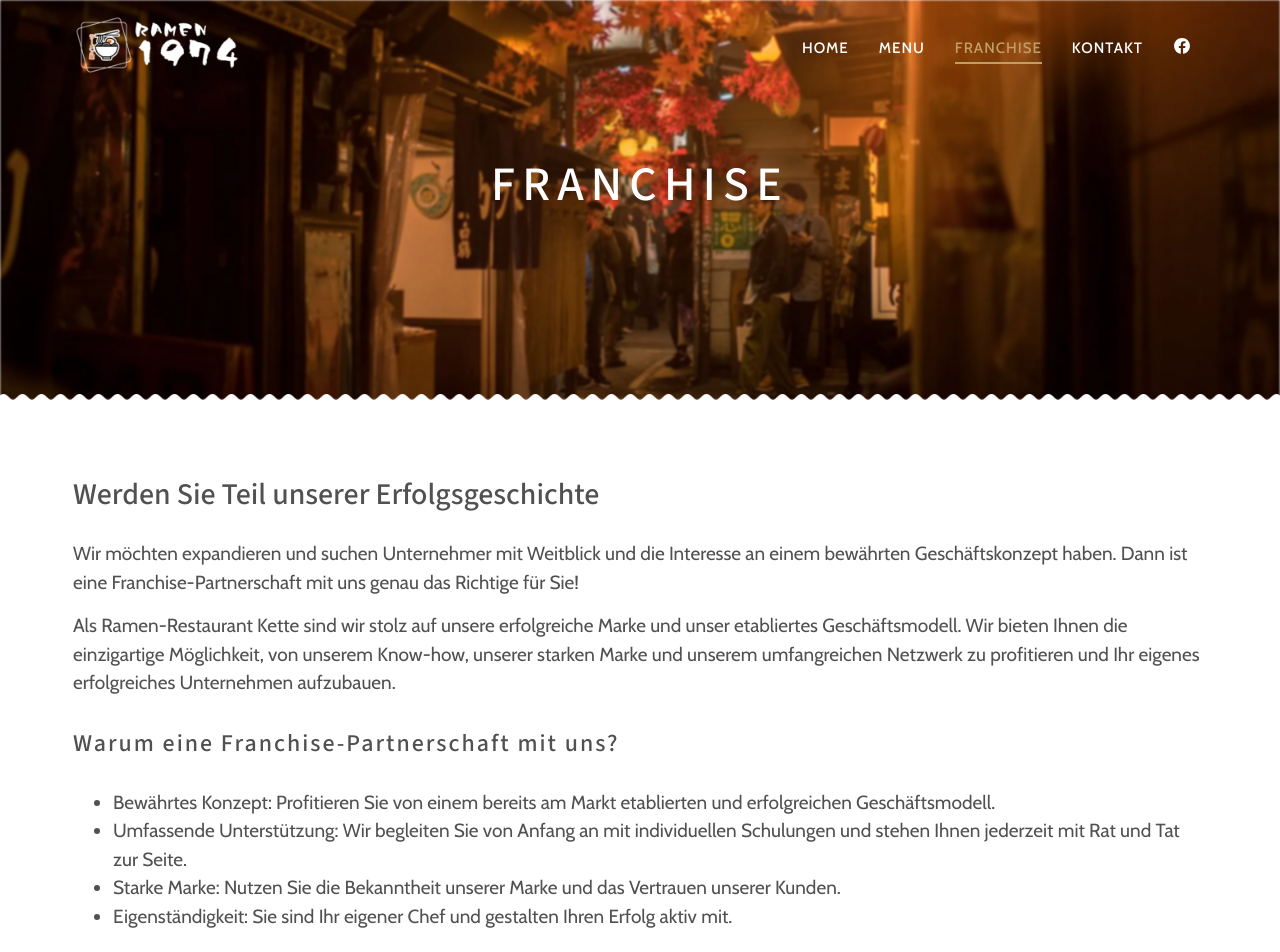
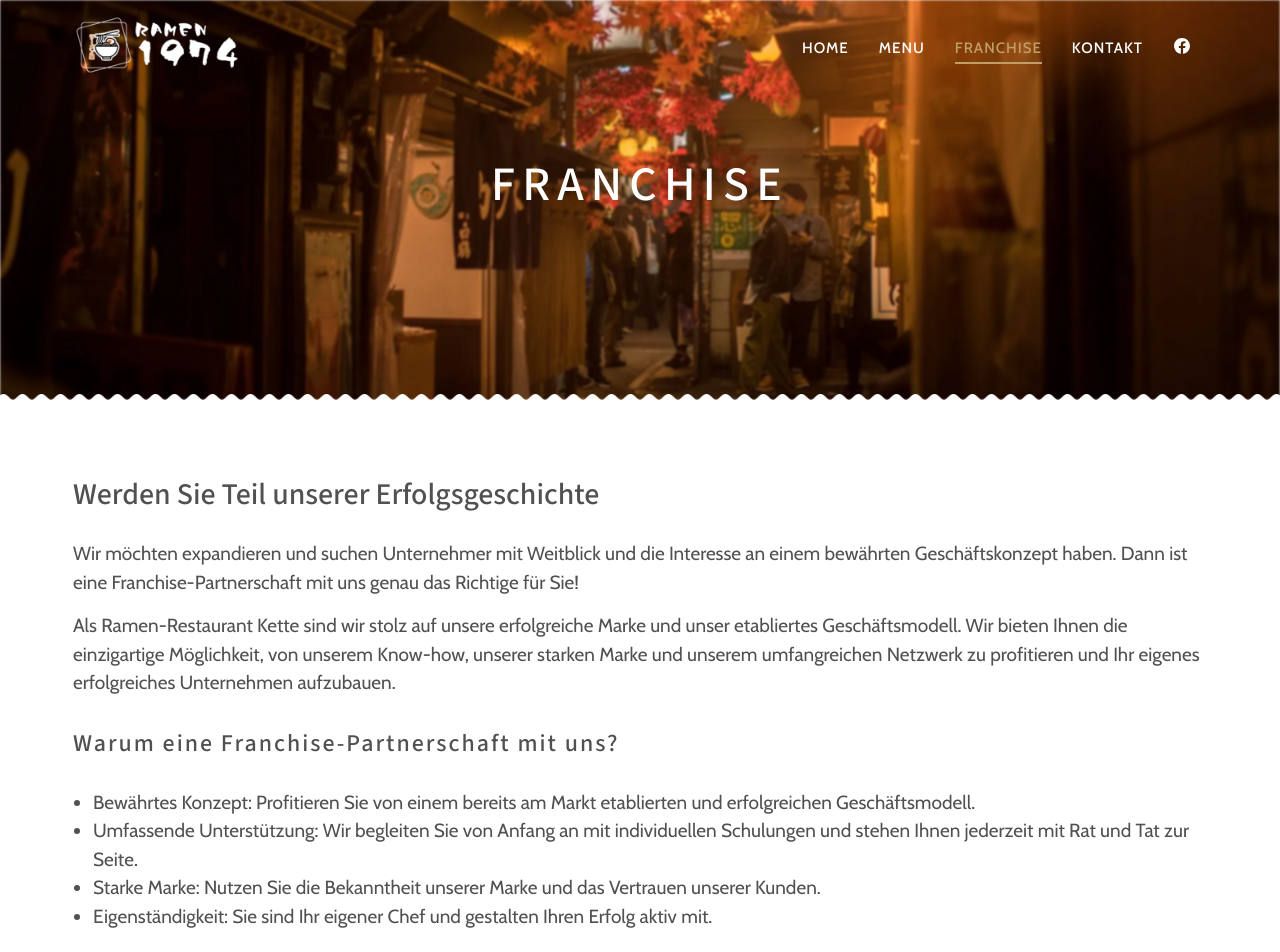
Before and after one commit to DepTrai95/vue-ramen1974, a Vue app: page /franchise in a window 1280 px wide. Shown: the top 952 px of the page. Built offline with nearby package versions, Linux system fonts and the light colour scheme.

Commit message:
[TASK] change padding-inline from franchise-list

```diff
--- a/src/pages/franchise/Franchise.vue
+++ b/src/pages/franchise/Franchise.vue
@@ -75,6 +75,8 @@ export default {
    }
 
    .franchise__list {
+      padding-inline-start: 2rem;
+
       li {
          display: list-item;
          line-height: 1.5;
```
